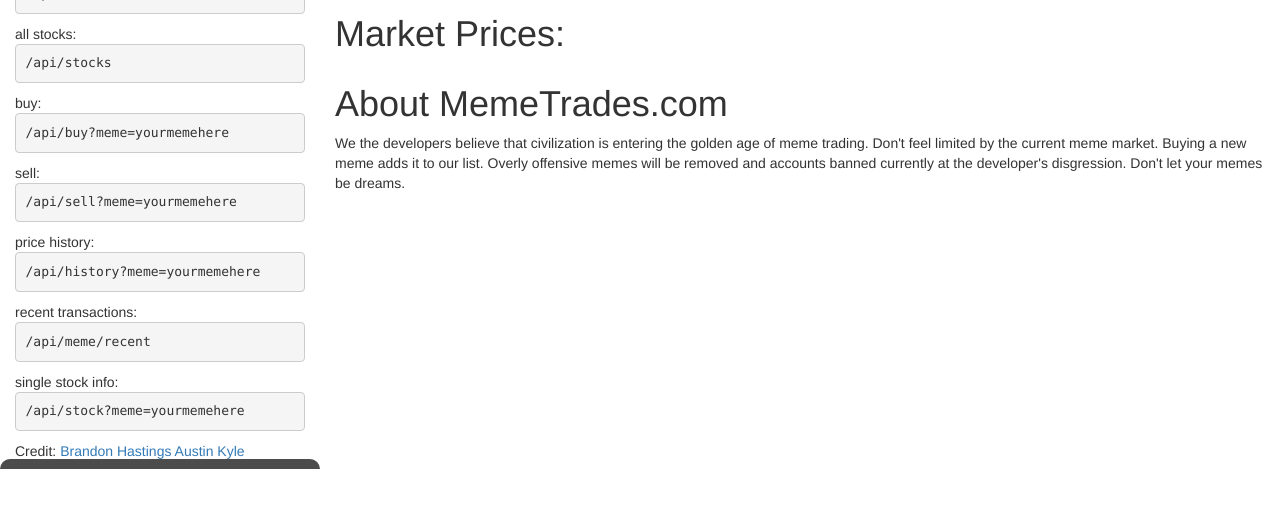
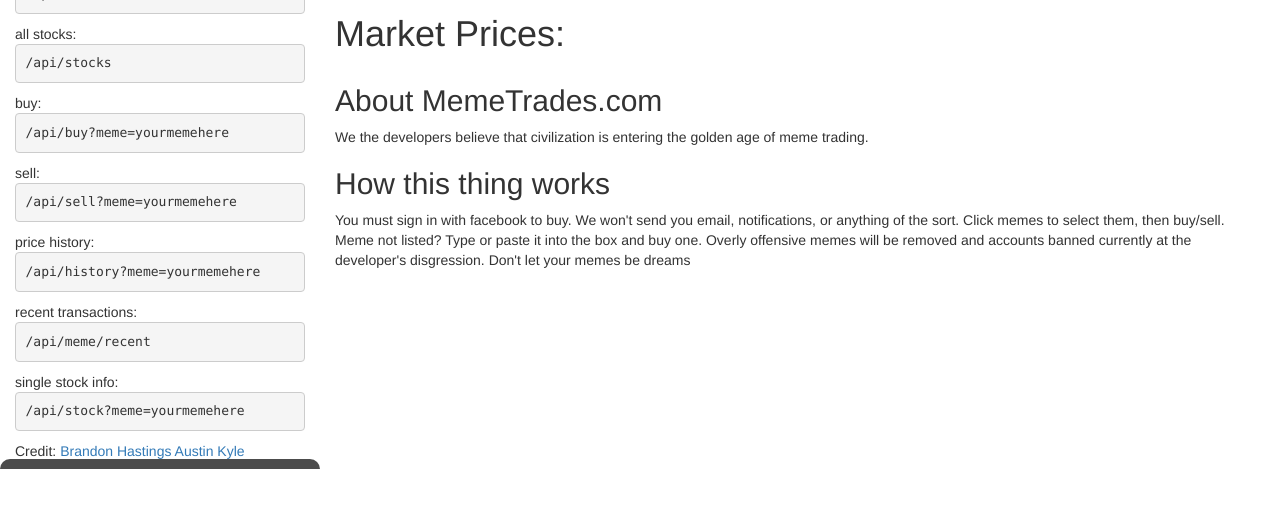
Before and after one commit to subdavis/memetrades-server, a Flask app: page / in a window 1280 px wide. Shown: the part 306-816 px from the top of the page. Run offline with Flask 2, Linux system fonts and the light colour scheme; data that the repository does not hold is empty; parts of the project's set-up code (start-up, migrations or seed data) failed here and were passed over; some libraries are stand-ins or nearby versions.

Commit message:
Add explanation

```diff
--- a/memeServer/templates/index.html
+++ b/memeServer/templates/index.html
@@ -5,8 +5,8 @@
     <meta name="keywords" content="meme,exchange,trade,nasdanq,stock,memes,copypasta">
 
     <!-- FACEBOOK -->
-    <meta property="og:title" content="Meme Trader" />
-    <meta property="og:site_name" content="memetrader.com"/>
+    <meta property="og:title" content="Meme Trades" />
+    <meta property="og:site_name" content="memetrades.com"/>
     <meta property="og:description" content="We strongly regret making this."/>
 
     <!-- TWITTER -->
@@ -98,8 +98,10 @@
                     <div id="jsonM">
                         <table></table>
                     </div>
-                    <h1>About MemeTrades.com</h1>
-                    <p>We the developers believe that civilization is entering the golden age of meme trading.  Don't feel limited by the current meme market.  Buying a new meme adds it to our list.  Overly offensive memes will be removed and accounts banned currently at the developer's disgression.  Don't let your memes be dreams.</p>
+                    <h2>About MemeTrades.com</h2>
+                    <p>We the developers believe that civilization is entering the golden age of meme trading.</p>
+                    <h2>How this thing works</h2>
+                    <p> You must sign in with facebook to buy.  We won't send you email, notifications, or anything of the sort. Click memes to select them, then buy/sell.  Meme not listed?  Type or paste it into the box and buy one.  Overly offensive memes will be removed and accounts banned currently at the developer's disgression.  Don't let your memes be dreams</p>
                 </div>
             </div>
         </div>
```
